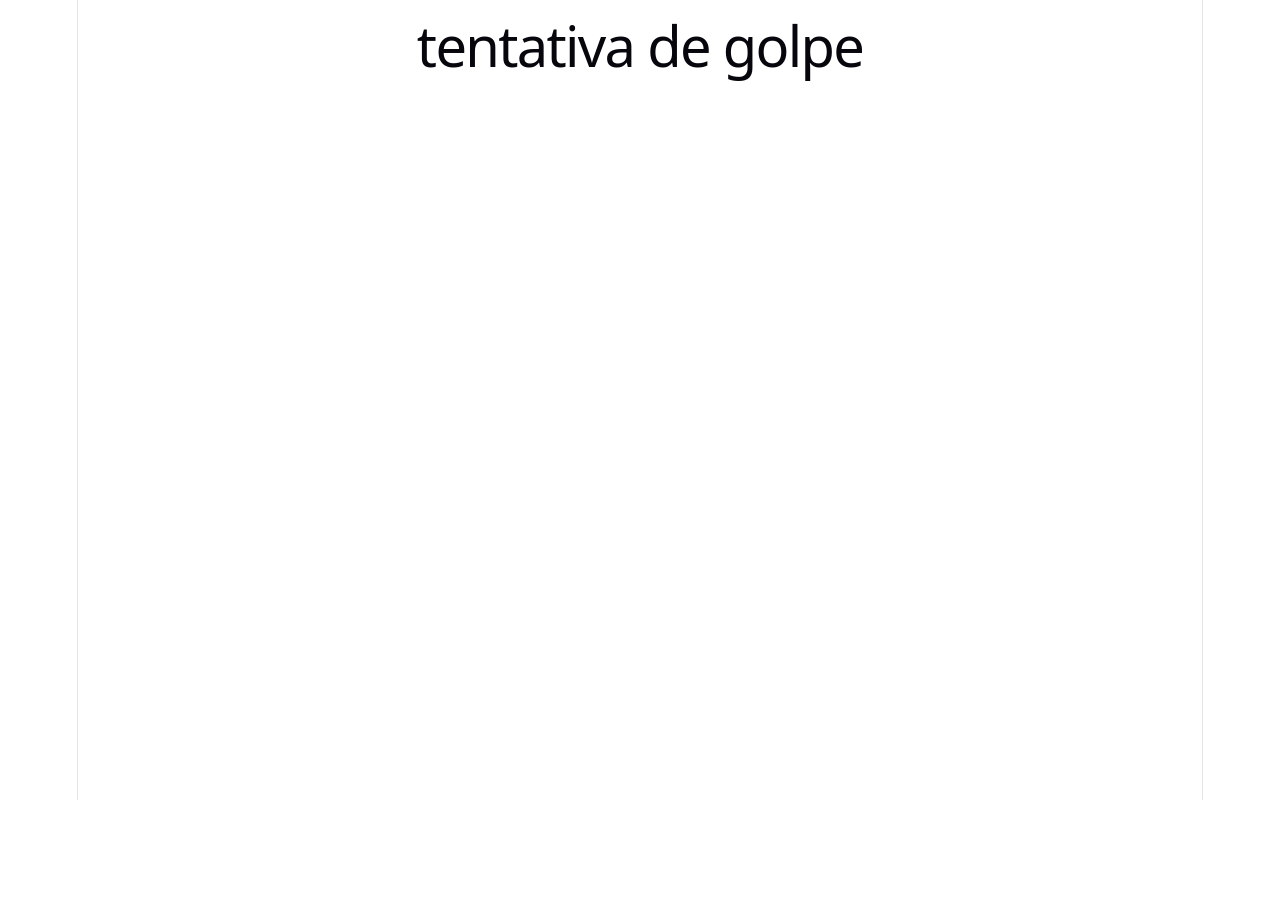
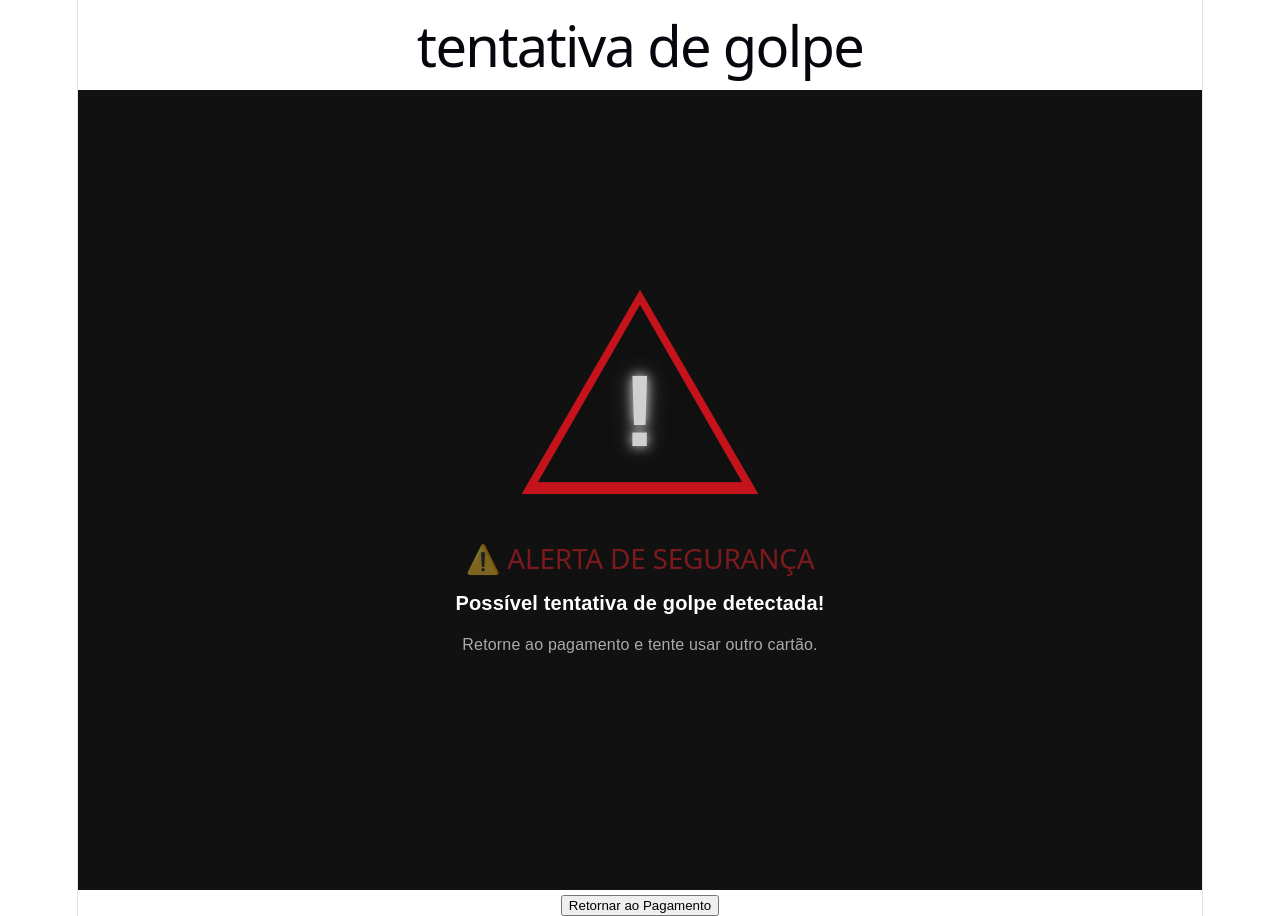
Before and after one commit to ataidesBergamin/Mini-Projeto-Carrinho-de-Compras, a React (Vite) app in the folder CarrinhoDeCompras/: page /falha/1 in a window 1280 px wide. Before the commit the page ends 800 px from the top, so only its background shows below. Built offline with nearby package versions, Linux system fonts and the light colour scheme.

Commit message:
commit 11 - feature/pageFalha implementação do layte da pagina e mensagem de tentativa de golpe

```diff
--- /dev/null
+++ b/CarrinhoDeCompras/src/components/AlertaGolpe.css
@@ -0,0 +1,191 @@
+.alerta-container {
+  min-height: 100vh;
+
+  display: flex;
+  flex-direction: column;
+
+  justify-content: center;
+  align-items: center;
+
+  gap: 30px;
+
+  font-family: Arial, Helvetica, sans-serif;
+
+  background: #111;
+}
+
+/* =========================
+   TRIÂNGULO
+========================= */
+
+.alerta-icone {
+  animation: pulsar 1.2s infinite ease-in-out;
+}
+
+.triangulo {
+  width: 220px;
+  height: 190px;
+
+  clip-path: polygon(50% 0%, 100% 100%, 0% 100%);
+
+  display: flex;
+
+  align-items: center;
+  justify-content: center;
+
+  position: relative;
+}
+
+/* Cria o espaço interno */
+.triangulo::before {
+  content: "";
+
+  position: absolute;
+
+  width: 190px;
+  height: 165px;
+
+  top: 14px;
+
+  clip-path: polygon(50% 0%, 100% 100%, 0% 100%);
+}
+
+/* Exclamação */
+
+.exclamacao {
+  position: relative;
+
+  z-index: 2;
+
+  font-size: 95px;
+
+  font-weight: bold;
+
+  margin-top: 35px;
+
+  line-height: 1;
+}
+
+/* =========================
+   ALERTA VERMELHO
+========================= */
+
+.vermelho .triangulo {
+  background: #f0141f;
+
+  box-shadow:
+    0 0 15px #f0141f,
+    0 0 35px rgba(240, 20, 31, 0.7),
+    0 0 70px rgba(240, 20, 31, 0.4);
+}
+
+.vermelho .triangulo::before {
+  background: #111;
+}
+
+.vermelho .exclamacao {
+  color: white;
+
+  text-shadow:
+    0 0 10px white,
+    0 0 20px rgba(255, 255, 255, 0.5);
+}
+
+.vermelho h2 {
+  color: #ff2630;
+}
+
+/* =========================
+   ALERTA AMARELO
+========================= */
+
+.amarelo .triangulo {
+  background: #ffc107;
+
+  box-shadow:
+    0 0 15px #ffc107,
+    0 0 35px rgba(255, 193, 7, 0.7),
+    0 0 70px rgba(255, 193, 7, 0.4);
+}
+
+.amarelo .triangulo::before {
+  background: #111;
+}
+
+.amarelo .exclamacao {
+  color: #ffc107;
+
+  text-shadow: 0 0 10px #ffc107;
+}
+
+.amarelo h2 {
+  color: #ffc107;
+}
+
+/* =========================
+   TEXTO
+========================= */
+
+.alerta-texto {
+  text-align: center;
+
+  max-width: 550px;
+
+  padding: 25px;
+}
+
+.alerta-texto h2 {
+  margin-bottom: 15px;
+
+  font-size: 28px;
+
+  animation: piscarTexto 1.2s infinite;
+}
+
+.alerta-texto p {
+  color: white;
+
+  font-size: 20px;
+
+  font-weight: bold;
+
+  margin-bottom: 15px;
+}
+
+.aviso {
+  color: #aaa;
+
+  font-size: 16px;
+}
+
+/* =========================
+   ANIMAÇÕES
+========================= */
+
+@keyframes pulsar {
+  0% {
+    transform: scale(1);
+    opacity: 1;
+  }
+
+  50% {
+    transform: scale(1.08);
+    opacity: 0.8;
+  }
+
+  100% {
+    transform: scale(1);
+    opacity: 1;
+  }
+}
+
+@keyframes piscarTexto {
+  0%,
+  100% {
+    opacity: 1;
+  }
+
+  50% {
+    opacity: 0.35;
+  }
+}
--- /dev/null
+++ b/CarrinhoDeCompras/src/components/AlertaGolpe.jsx
@@ -0,0 +1,28 @@
+import "./AlertaGolpe.css";
+
+function AlertaGolpe({
+  tipo = "vermelho",
+  mensagem = "Possível tentativa de golpe detectada!",
+}) {
+  return (
+    <div className={`alerta-container ${tipo}`}>
+      <div className="alerta-icone">
+        <div className="triangulo">
+          <span className="exclamacao">!</span>
+        </div>
+      </div>
+
+      <div className="alerta-texto">
+        <h2>⚠️ ALERTA DE SEGURANÇA</h2>
+
+        <p>{mensagem}</p>
+
+        <span className="aviso">
+          Retorne ao pagamento e tente usar outro cartão.
+        </span>
+      </div>
+    </div>
+  );
+}
+
+export default AlertaGolpe;
--- a/CarrinhoDeCompras/src/components/ItemCarrinho.jsx
+++ b/CarrinhoDeCompras/src/components/ItemCarrinho.jsx
@@ -1,20 +1,26 @@
 function ItemCarrinho({ produto }) {
   return (
-    <div style={{ padding: "20px" }}>
+    <div style={{ padding: "10px" }}>
       <div style={{ display: "flex", flexDirection: "column", gap: "8px" }}>
         <div
           key={produto.id}
           style={{
             border: "1px solid #00c13d",
             borderRadius: "8px",
-            padding: "15px",
+            padding: "10px",
             backgroundColor: "#f0e8e8",
             display: "flex",
             justifyContent: "space-between",
             alignItems: "center",
           }}
         >
-          <div>
+          <div
+            style={{
+              display: "flex",
+              flexDirection: "column",
+              alignItems: "flex-start",
+            }}
+          >
             <h3 style={{ margin: "0 0 5px 0", fontSize: "18px" }}>
               {produto.nome}
             </h3>
--- a/CarrinhoDeCompras/src/pages/Carrinho.jsx
+++ b/CarrinhoDeCompras/src/pages/Carrinho.jsx
@@ -7,7 +7,7 @@ import { Link } from "react-router-dom";
 function Carrinho() {
   return (
     <div style={{ padding: "20px" }}>
-      <h2>Itens no seu Carrinho</h2>
+      <h1>Itens no seu Carrinho</h1>
 
       {produtos.map((produto) => (
         <ItemCarrinho key={produto.id} produto={produto} />
--- a/CarrinhoDeCompras/src/pages/Falha.jsx
+++ b/CarrinhoDeCompras/src/pages/Falha.jsx
@@ -1,7 +1,18 @@
+import { Link } from "react-router-dom";
+import AlertaGolpe from "../components/AlertaGolpe";
+import Botao from "../components/Botao";
+
 function Falha() {
   return (
     <>
       <h1>tentativa de golpe</h1>
+      <AlertaGolpe
+        tipo="vermelho"
+        mensagem="Possível tentativa de golpe detectada!"
+      />
+      <Link to="/pagamento" style={{ textDecoration: "none" }}>
+        <Botao>Retornar ao Pagamento</Botao>
+      </Link>
     </>
   );
 }
```
